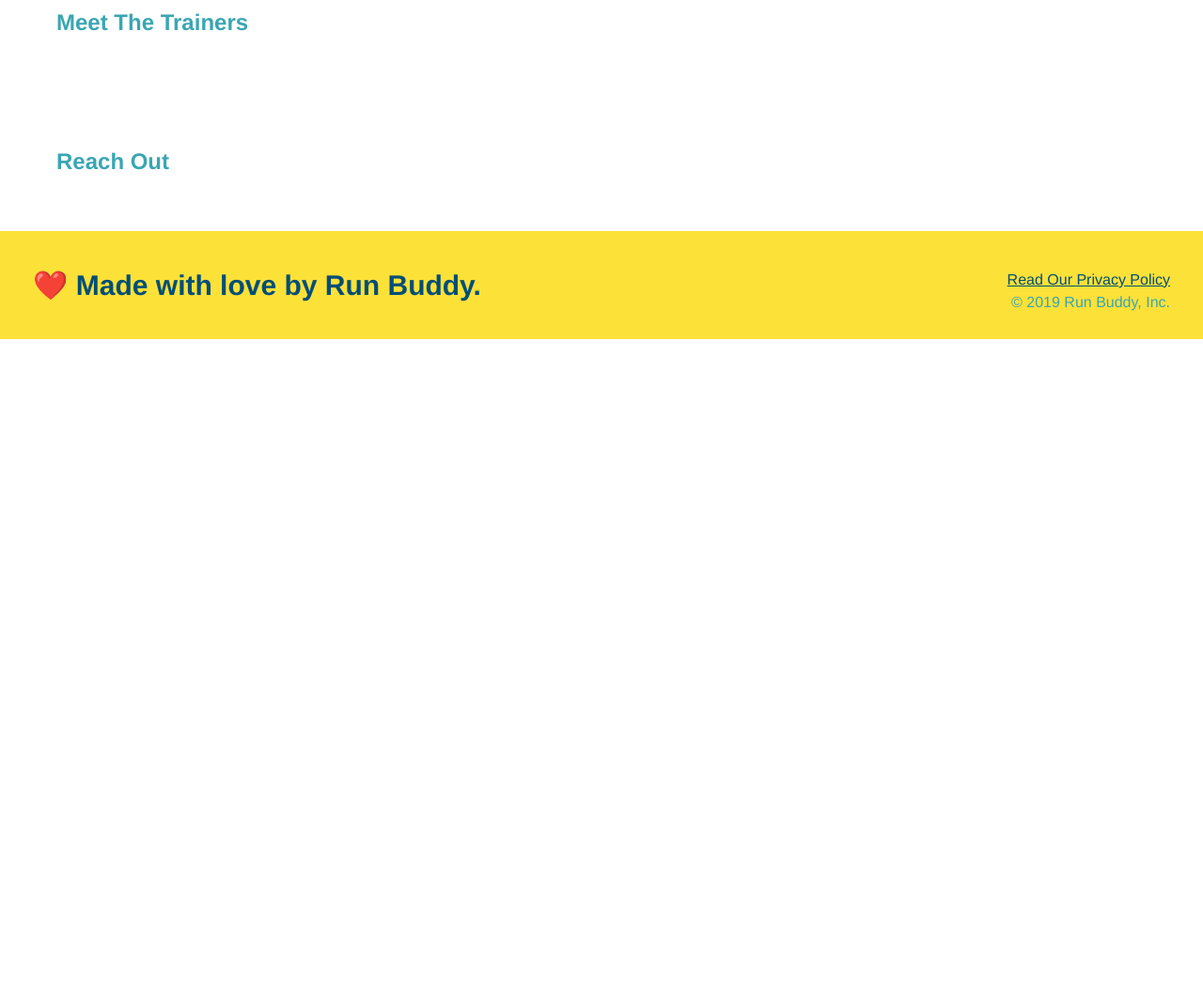
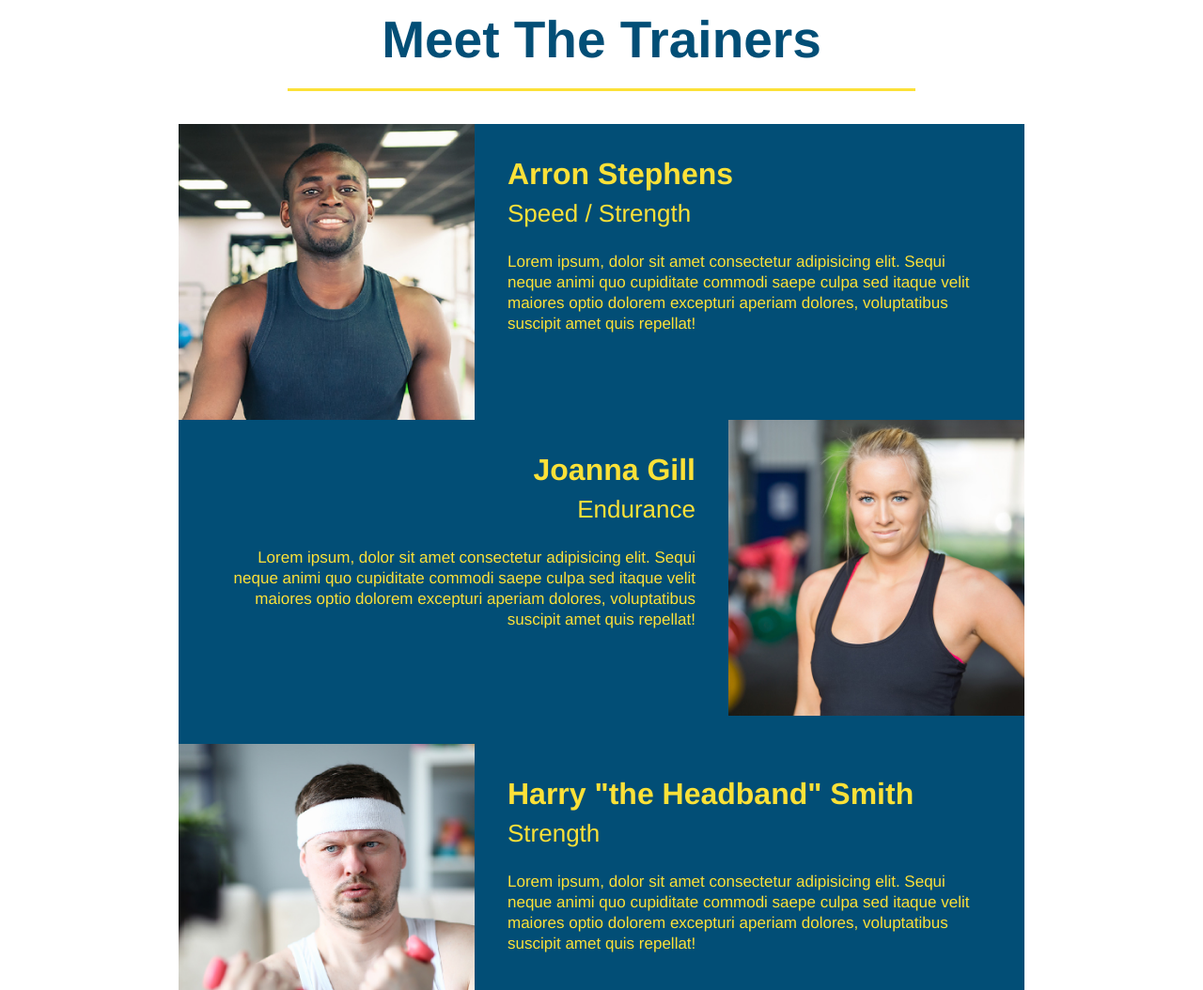
Before and after one commit to josueznieves/run-buddy, a plain HTML site: page run-budddy/index.html in a window 1280 px wide. Shown: the part 2900-3954 px from the top of the page at 94% size. Before the commit the page ends 3261 px from the top, so only its background shows below. Drawn offline with Linux system fonts and the light colour scheme.

Commit message:
three trainers update

```diff
--- a/run-budddy/assets/css/style.css
+++ b/run-budddy/assets/css/style.css
@@ -178,3 +178,50 @@ section {
 .steps span {
   font-size: 38px;
 }
+
+.trainers {
+  text-align: center;
+}
+
+.trainer {
+  width: 900px;
+  margin: 0 auto 30px auto;
+  background: #024e76;
+  color: #fce138;
+  overflow: auto;
+}
+
+.trainer img {
+  width: 35%;
+  float: left;
+}
+
+.trainer-bio {
+  padding: 35px;
+  float: left;
+  width: 65%;
+}
+
+.text-left {
+  text-align: left;
+}
+
+.text-right {
+  text-align: right;
+}
+
+.trainer-bio h3 {
+  font-size: 32px;
+  margin-bottom: 8px
+}
+
+.trainer-bio h4 {
+  font-weight: lighter;
+  font-size: 26px;
+  margin-bottom: 25px;
+}
+
+.trainer-bio p {
+  font-size: 17px;
+  line-height: 1.3;
+}
--- a/run-budddy/index.html
+++ b/run-budddy/index.html
@@ -106,8 +106,46 @@
   </section>
 
   <!-- "meet the trainers" section -->
-  <section>
-    <h2>Meet The Trainers</h2>
+  <section id="your-trainers" class="trainers">
+    <h2 class="section-title primary-border">
+      Meet The Trainers
+    </h2>
+    <!-- First trainer bio -->
+    <article class="trainer">
+      <img src="./assets/images/trainer-1.jpg" alt="Arron Stephens in his workout clothes, ready to pump iron" />
+    <div class="trainer-bio text-left">
+      <h3>Arron Stephens</h3>
+      <h4>Speed / Strength</h4>
+      <p>
+        Lorem ipsum, dolor sit amet consectetur adipisicing elit. Sequi neque animi quo cupiditate commodi saepe culpa sed
+        itaque velit maiores optio dolorem excepturi aperiam dolores, voluptatibus suscipit amet quis repellat!
+      </p>
+    </div>
+      <!-- second trainer bio -->
+<article class="trainer">
+  <div class="trainer-bio text-right">
+    <h3>Joanna Gill</h3>
+    <h4>Endurance</h4>
+    <p>
+      Lorem ipsum, dolor sit amet consectetur adipisicing elit. Sequi neque animi quo cupiditate commodi saepe culpa sed
+      itaque velit maiores optio dolorem excepturi aperiam dolores, voluptatibus suscipit amet quis repellat!
+    </p>
+  </div>
+  <img src="./assets/images/trainer-2.jpg" alt="Joanna Gill cooling off after a workout" />
+</article>
+
+<!-- third trainer bio -->
+<article class="trainer">
+  <img src="./assets/images/trainer-3.jpg" alt="Harry Smith wearing a headband and lifting comically small pink weights" />
+  <div class="trainer-bio text-left">
+    <h3>Harry "the Headband" Smith</h3>
+    <h4>Strength</h4>
+    <p>
+      Lorem ipsum, dolor sit amet consectetur adipisicing elit. Sequi neque animi quo cupiditate commodi saepe culpa sed
+      itaque velit maiores optio dolorem excepturi aperiam dolores, voluptatibus suscipit amet quis repellat!
+    </p>
+  </div>
+</article>
   </section>
 
   <!-- "reach out" section -->
```
Also changed, not shown: run-budddy/assets/images/trainer-1.jpg (added), run-budddy/assets/images/trainer-2.jpg (added), run-budddy/assets/images/trainer-3.jpg (added).
